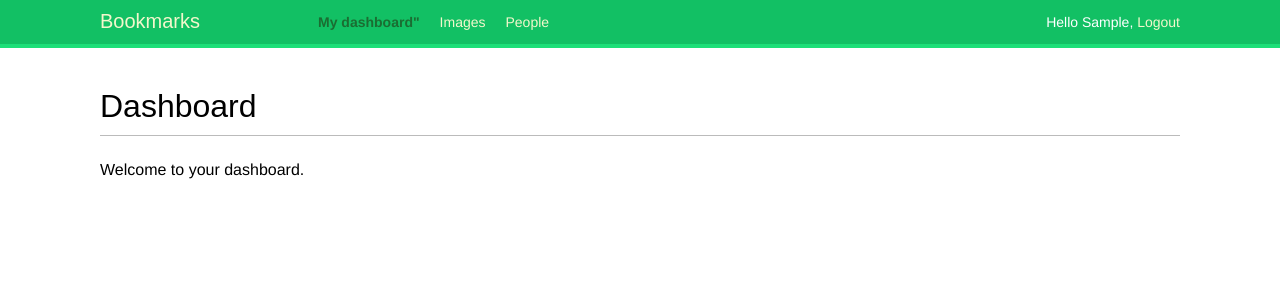
After one commit to candyflossuk/django-social-website, a Django app: page /account/ in a window 1280 px wide. The commit adds this page. Shown: the top 300 px of the page. Run offline with Django 3.2, Linux system fonts and the light colour scheme; the visitor is signed in with stand-in values (Sample User, id 1); some web fonts are replaced.

Commit message:
Added a login and logout page based on djangos authentication view

```diff
--- /dev/null
+++ b/bookmarks/account/templates/account/dashboard.html
@@ -0,0 +1,8 @@
+{% extends "base.html" %}
+
+{% block title %}Dashboard{% endblock %}
+
+{% block content %}
+    <h1>Dashboard</h1>
+    <p>Welcome to your dashboard.</p>
+{% endblock %}
--- a/bookmarks/account/templates/base.html
+++ b/bookmarks/account/templates/base.html
@@ -8,6 +8,29 @@
 <body>
     <div id="header">
         <span class="logo">Bookmarks</span>
+        {% if request.user.is_authenticated %}
+            <ul class="menu">
+                <li {% if section == "dashboard" %}class="selected"{% endif %}>
+                    <a href="{% url "dashboard" %}">My dashboard"</a>
+                </li>
+                <li {% if section == "images" %}class="selected"{% endif %}>
+                    <a href="#">Images</a>
+                </li>
+                <li {% if section == "people" %}class="selected"{% endif %}>
+                    <a href="#">People</a>
+                </li>
+            </ul>
+        {% endif %}
+
+        <span class="user">
+            {% if request.user.is_authenticated %}
+                Hello {{  request.user.first_name }},
+                <a href="{% url "logout" %}">Logout</a>
+            {% else %}
+                <a href="{% url "login" %}">Log-in</a>
+            {% endif %}
+        </span>
+
     </div>
     <div id="content">
         {% block content %}
--- a/bookmarks/account/urls.py
+++ b/bookmarks/account/urls.py
@@ -1,7 +1,11 @@
 from django.urls import path
+from django.contrib.auth import views as auth_views
 from . import views
 
 urlpatterns = [
     # post views
-    path("login/", views.user_login, name="login"),
+    # path("login/", views.user_login, name="login"),
+    path("login/", auth_views.LoginView.as_view(), name="login"),
+    path("logout", auth_views.LogoutView.as_view(), name="logout"),
+    path("", views.dashboard, name="dashboard"),
 ]
--- a/bookmarks/account/views.py
+++ b/bookmarks/account/views.py
@@ -1,6 +1,7 @@
 from django.http import HttpResponse
 from django.shortcuts import render
 from django.contrib.auth import authenticate, login
+from django.contrib.auth.decorators import login_required
 from .forms import LoginForm
 
 
@@ -25,3 +26,8 @@ def user_login(request):
     return render(
         request, "account/login.html", {"form": form}
     )  # Instantiate new login form
+
+
+@login_required
+def dashboard(request):
+    return render(request, "account/dashboard.html", {"section": "dashboard"})
```
Also changed, not shown: bookmarks/account/templates/registration/logged_out.html (added, +11 -0 lines), bookmarks/account/templates/registration/login.html (added, +23 -0 lines), bookmarks/bookmarks/settings.py (+40 -36 lines).
